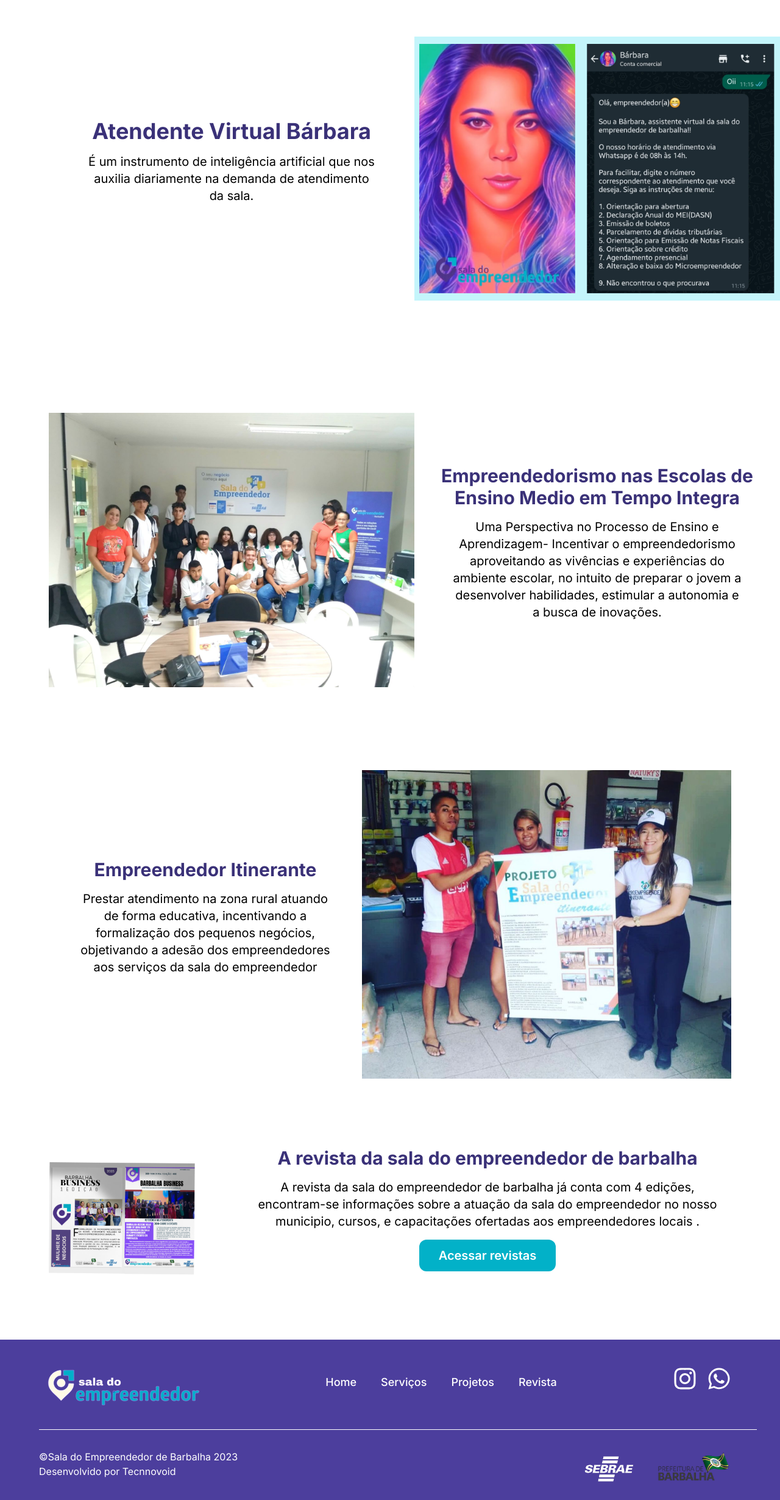
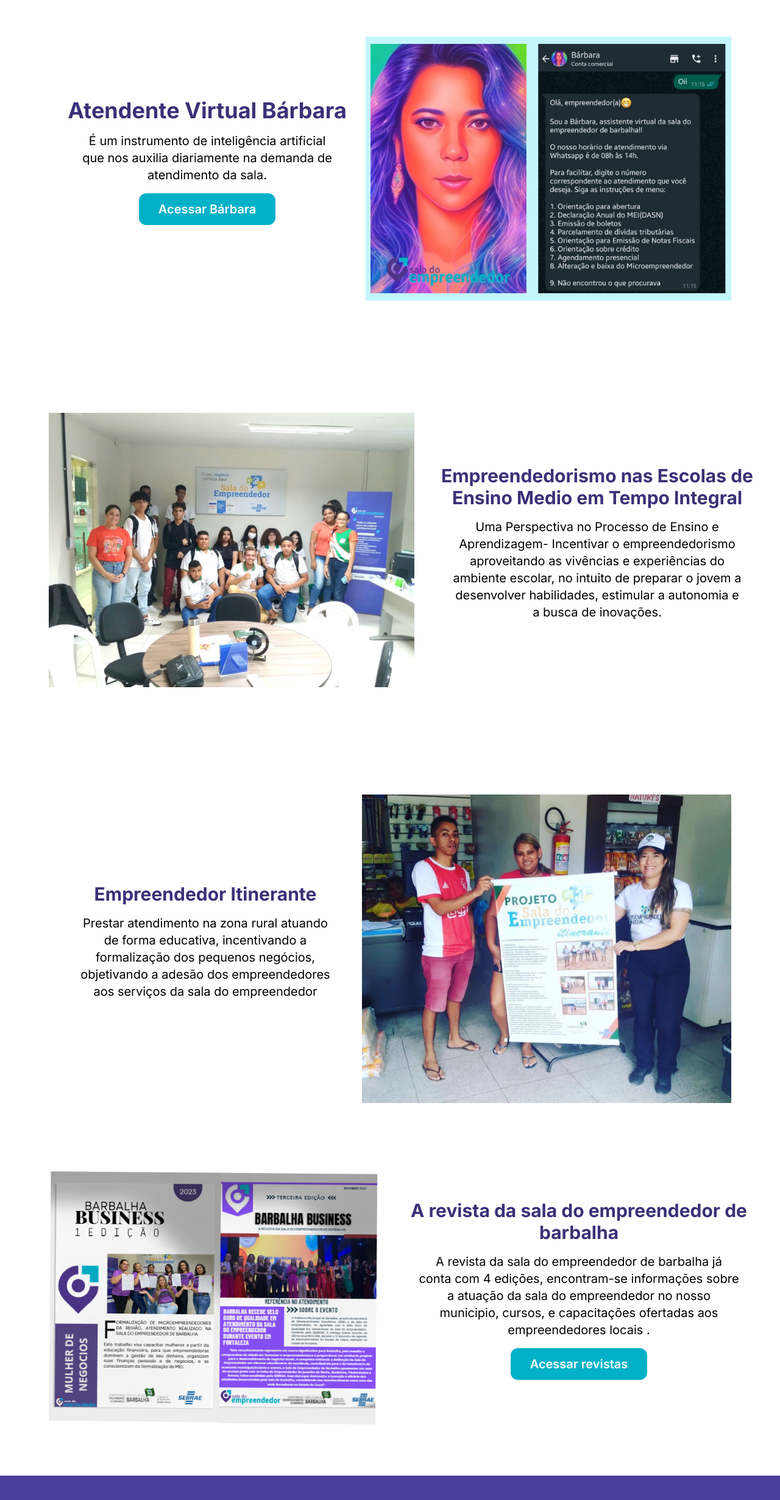
Before and after one commit to tecnnovoid/site-sala-empreendedor-barbalha, a React (Vite) app: page / in a window 1280 px wide. Shown: the part 2156-4616 px from the top of the page at 61% size. Built offline with nearby package versions, Linux system fonts and the light colour scheme.

Commit message:
fix projects

```diff
--- a/src/components/Projects.tsx
+++ b/src/components/Projects.tsx
@@ -6,7 +6,7 @@ import { WomenEntrepreneurs } from "./projects/WomenEntrepreneurs";
 
 export function Projects() {
   return (
-    <section id="projects" className="mt-36 lg:pl-20 lg:flex lg:flex-col lg:items-center lg:mt-56">
+    <section id="projects" className="pt-36 lg:pl-20 lg:flex lg:flex-col lg:items-center lg:pt-56">
       <h2 className="text-[#02B1C8] font-bold text-4xl lg:text-5xl text-center lg:text-left ">
         Projetos
       </h2>
--- a/src/components/projects/ItinerantEntrepreneur.tsx
+++ b/src/components/projects/ItinerantEntrepreneur.tsx
@@ -1,4 +1,4 @@
-import  empreendedorItineranteImg from "../../assets/intinerante.png";
+import empreendedorItineranteImg from "../../assets/intinerante.png";
 
 export function ItinerantEntrepreneur() {
   return (
@@ -8,7 +8,9 @@ export function ItinerantEntrepreneur() {
           Empreendedor Itinerante
         </h3>
         <p className="w-[90%] text-center mt-4 text-lg lg:w-[80%] lg:text-xl">
-          Prestar atendimento na zona rural atuando de forma educativa, incentivando a formalização dos pequenos negócios, objetivando a adesão dos empreendedores aos serviços da sala do empreendedor
+          Prestar atendimento na zona rural atuando de forma educativa,
+          incentivando a formalização dos pequenos negócios, objetivando a
+          adesão dos empreendedores aos serviços da sala do empreendedor
         </p>
       </div>
       <img
--- a/src/components/projects/Magazines.tsx
+++ b/src/components/projects/Magazines.tsx
@@ -12,11 +12,11 @@ export function Magazines() {
                     locais .
 
                 </p>
-                 <button className="bg-[#02B1C8] font-semibold text-white text-xl w-56 rounded-xl py-3 flex items-center justify-center mt-4">
-          Acessar revistas
-        </button>
+                <a className="bg-[#02B1C8] font-semibold text-white text-xl w-56 rounded-xl py-3 flex items-center justify-center mt-4">
+                    Acessar revistas
+                </a>
             </div>
-            <img src={magazinesImg} alt="" className="w-[95%] lg:w-[20%]" />
+            <img src={magazinesImg} alt="Revistas da Sala do Empreendedor de barbalha" className="w-[95%] lg:w-[45%]" />
 
         </section>
     )
--- a/src/components/projects/Schools.tsx
+++ b/src/components/projects/Schools.tsx
@@ -2,16 +2,16 @@ import escolas from "../../assets/escolas.jpg";
 
 export function Schools() {
   return (
-    <div className="flex flex-col mt-24 items-center lg:flex-row-reverse lg:justify-center lg:mt-40">
+    <div className="flex flex-col mt-24 items-center pb-10 lg:flex-row-reverse lg:justify-center lg:mt-40">
       <div className="flex flex-col items-center">
         <h3 className="text-[#3A3178] w-[90%] text-3xl font-bold text-center lg:text-3xl lg:font-bold">
-          Empreendedorismo nas Escolas de Ensino Medio em Tempo Integra
+          Empreendedorismo nas Escolas de Ensino Medio em Tempo Integral
         </h3>
         <p className="w-[90%] text-center mt-4 text-lg lg:w-[80%] lg:text-xl">
           Uma Perspectiva no Processo de Ensino e Aprendizagem- Incentivar o empreendedorismo aproveitando as vivências e experiências do ambiente escolar, no intuito de preparar o jovem a desenvolver habilidades, estimular a autonomia e a busca de inovações.
         </p>
       </div>
-      <img src={escolas} alt="" className="mt-6 w-[90%] lg:w-[50%]"/>
+      <img src={escolas} alt="Foto do projeto Empreendedorismo nas Escolas de Ensino Medio em Tempo Integral" className="mt-6 w-[90%] lg:w-[50%]"/>
     </div>
   );
 }
--- a/src/components/projects/VirtualAttendant.tsx
+++ b/src/components/projects/VirtualAttendant.tsx
@@ -10,11 +10,14 @@ export function VirtualAttendant() {
         <p className="w-[90%] text-center mt-4 text-lg lg:w-[80%] lg:text-xl">
           É um instrumento de inteligência artificial que nos auxilia diariamente na demanda de atendimento da sala.
         </p>
+        <a href="https://wa.me/558892317295" className="bg-[#02B1C8] font-semibold text-white text-xl w-56 rounded-xl py-3 flex items-center justify-center mt-4">
+          Acessar Bárbara
+        </a>
       </div>
       <img
         src={barbara}
         alt="Atendente Virtual Bárbara"
-        className="mt-6 w-[90%] lg:w-[50%]"
+        className="mt-6 w-[90%] lg:w-[50%] lg:mr-20"
       />
     </div>
   );
```
